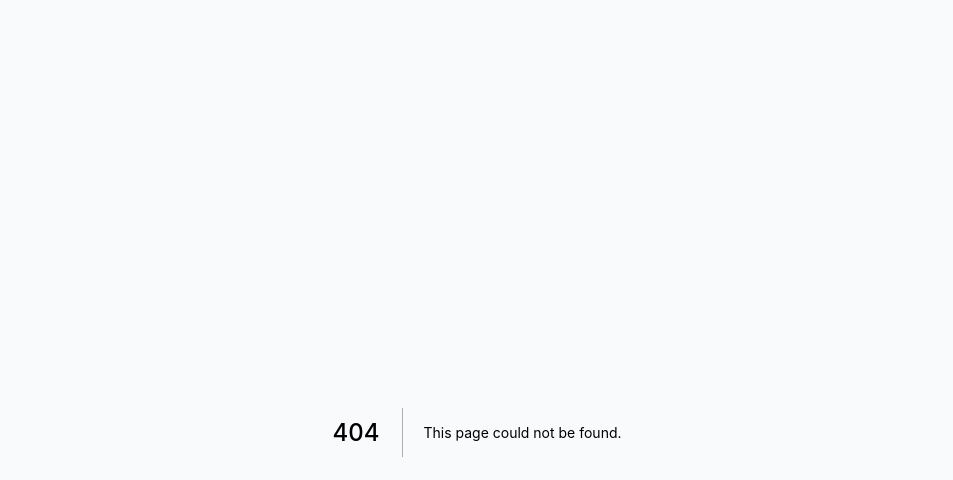
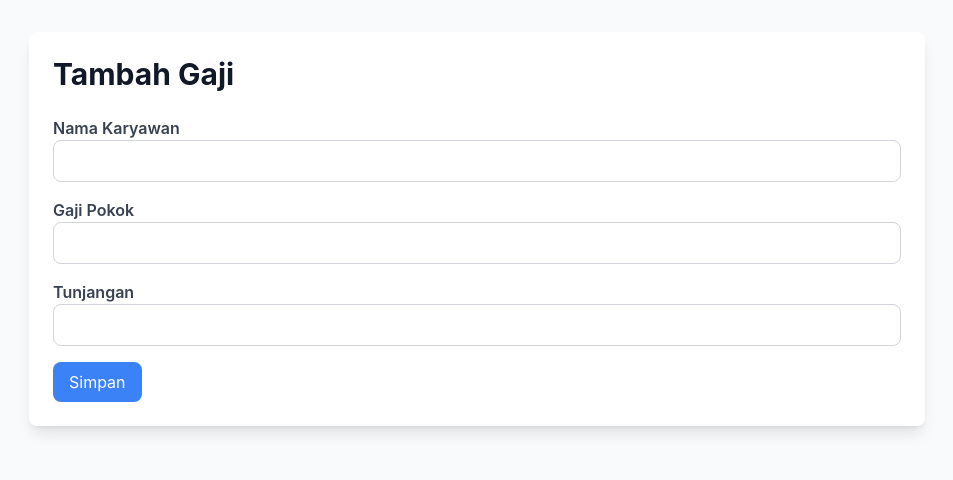
Before and after one commit to AhmadAzkia/karyawan, a Next.js app: page /salaries/add in a window 1280 px wide. Before the commit this address had no page. Shown: the top 480 px of the page, without its empty margins (163-1116 px from the left). Built offline with nearby package versions, Linux system fonts and the light colour scheme.

Commit message:
Add salary management features with API for adding salaries, create salary form component, and enhance salaries page with delete functionality and improved layout

```diff
--- /dev/null
+++ b/app/api/salaries/add.js
@@ -0,0 +1,19 @@
+import { NextResponse } from "next/server";
+import { db } from "@/lib/db"; // Sesuaikan dengan koneksi database
+
+export async function POST(req) {
+  try {
+    const { nama_karyawan, gaji_pokok, tunjangan } = await req.json();
+
+    if (!nama_karyawan || !gaji_pokok || !tunjangan) {
+      return NextResponse.json({ error: "Semua field harus diisi" }, { status: 400 });
+    }
+
+    const result = await db.query("INSERT INTO salaries (nama_karyawan, gaji_pokok, tunjangan) VALUES (?, ?, ?)", [nama_karyawan, gaji_pokok, tunjangan]);
+
+    return NextResponse.json({ message: "Gaji berhasil ditambahkan", id: result.insertId });
+  } catch (error) {
+    console.error("Error adding salary:", error);
+    return NextResponse.json({ error: "Gagal menambah gaji" }, { status: 500 });
+  }
+}
--- a/app/attendance/page.jsx
+++ b/app/attendance/page.jsx
@@ -5,7 +5,9 @@ import { AttendanceStatus } from "@/components/AttendanceStatus";
 
 export default function Attendance() {
   const [attendance, setAttendance] = useState([]);
+  const [filteredAttendance, setFilteredAttendance] = useState([]);
   const [loading, setLoading] = useState(true);
+  const [filterDate, setFilterDate] = useState("");
   const router = useRouter();
   const [userId, setUserId] = useState(null);
 
@@ -28,10 +30,28 @@ export default function Attendance() {
       }
       const data = await res.json();
       setAttendance(data);
+      setFilteredAttendance(data); // Set awal untuk ditampilkan
     } catch (error) {
       console.error("Fetch error:", error);
     } finally {
       setLoading(false);
+    }
+  };
+
+  // 🔍 Filter berdasarkan tanggal
+  const handleFilterChange = (e) => {
+    const selectedDate = e.target.value;
+    setFilterDate(selectedDate);
+
+    if (selectedDate) {
+      const filteredData = attendance.filter((record) => {
+        return (
+          new Date(record.tanggal).toISOString().split("T")[0] === selectedDate
+        );
+      });
+      setFilteredAttendance(filteredData);
+    } else {
+      setFilteredAttendance(attendance); // Jika kosong, tampilkan semua
     }
   };
 
@@ -42,13 +62,28 @@ export default function Attendance() {
           <h1 className="text-3xl font-bold text-center text-gray-900 mb-6">
             Kehadiran Karyawan
           </h1>
+
           {userId && (
             <AttendanceStatus
               userId={userId}
               onAttendanceUpdate={fetchAttendance}
             />
           )}
-          {attendance.length > 0 ? (
+
+          {/* 🔍 Input Filter Tanggal */}
+          <div className="mb-4">
+            <label className="block text-gray-700 font-semibold">
+              Filter Berdasarkan Tanggal:
+            </label>
+            <input
+              type="date"
+              value={filterDate}
+              onChange={handleFilterChange}
+              className="w-50% p-2 mt-2 border border-gray-300 rounded-lg"
+            />
+          </div>
+
+          {filteredAttendance.length > 0 ? (
             <div className="overflow-x-auto mt-6">
               <table className="min-w-full bg-white border border-gray-300 rounded-lg">
                 <thead>
@@ -62,7 +97,7 @@ export default function Attendance() {
                   </tr>
                 </thead>
                 <tbody className="text-gray-600 text-sm font-light">
-                  {attendance.map((record, index) => (
+                  {filteredAttendance.map((record, index) => (
                     <tr
                       key={index}
                       className="border-b border-gray-200 hover:bg-gray-100"
@@ -92,7 +127,7 @@ export default function Attendance() {
             </div>
           ) : (
             <p className="text-center text-gray-600">
-              No attendance records found.
+              Tidak ada data kehadiran ditemukan.
             </p>
           )}
         </div>
--- /dev/null
+++ b/app/salaries/add/form.jsx
@@ -0,0 +1,91 @@
+"use client";
+
+import { useState } from "react";
+import { useRouter } from "next/navigation";
+
+export default function SalaryForm() {
+  const [formData, setFormData] = useState({
+    nama_karyawan: "",
+    gaji_pokok: "",
+    tunjangan: "",
+  });
+
+  const [loading, setLoading] = useState(false);
+  const router = useRouter();
+
+  const handleChange = (e) => {
+    const { name, value } = e.target;
+    setFormData({ ...formData, [name]: value });
+  };
+
+  const handleSubmit = async (e) => {
+    e.preventDefault();
+    setLoading(true);
+
+    try {
+      const res = await fetch("/api/salaries/add", {
+        method: "POST",
+        headers: { "Content-Type": "application/json" },
+        body: JSON.stringify(formData),
+      });
+
+      if (!res.ok) throw new Error("Gagal menambah gaji");
+
+      alert("Gaji berhasil ditambahkan!");
+      router.push("/salaries"); // Redirect ke halaman daftar gaji
+    } catch (error) {
+      console.error(error);
+      alert("Terjadi kesalahan");
+    } finally {
+      setLoading(false);
+    }
+  };
+
+  return (
+    <form onSubmit={handleSubmit} className="space-y-4">
+      <div>
+        <label className="block text-gray-700 font-semibold">Nama Karyawan</label>
+        <input
+          type="text"
+          name="nama_karyawan"
+          value={formData.nama_karyawan}
+          onChange={handleChange}
+          required
+          className="w-full p-2 border border-gray-300 rounded-lg"
+        />
+      </div>
+
+      <div>
+        <label className="block text-gray-700 font-semibold">Gaji Pokok</label>
+        <input
+          type="number"
+          name="gaji_pokok"
+          value={formData.gaji_pokok}
+          onChange={handleChange}
+          required
+          className="w-full p-2 border border-gray-300 rounded-lg"
+        />
+      </div>
+
+      <div>
+        <label className="block text-gray-700 font-semibold">Tunjangan</label>
+        <input
+          type="number"
+          name="tunjangan"
+          value={formData.tunjangan}
+          onChange={handleChange}
+          required
+          className="w-full p-2 border border-gray-300 rounded-lg"
+        />
+      </div>
+
+      <button
+        type="submit"
+        className="px-4 py-2 bg-blue-500 text-white rounded-lg hover:bg-blue-600"
+        disabled={loading}
+      >
+        {loading ? "Menyimpan..." : "Simpan"}
+      </button>
+    </form>
+  );
+}
--- /dev/null
+++ b/app/salaries/add/page.jsx
@@ -0,0 +1,12 @@
+"use client";
+
+import SalaryForm from "./form";
+
+export default function AddSalaryPage() {
+  return (
+    <div className="max-w-4xl mx-auto p-6 bg-white shadow-lg rounded-lg">
+      <h1 className="text-3xl font-bold text-gray-900 mb-6">Tambah Gaji</h1>
+      <SalaryForm />
+    </div>
+  );
+}
--- a/app/salaries/page.jsx
+++ b/app/salaries/page.jsx
@@ -1,20 +1,51 @@
-import { use } from "react";
+"use client"; // Pastikan ini ada untuk menggunakan hooks
 
-async function getSalaries() {
-  const res = await fetch("http://localhost:3000/api/salaries");
-  if (!res.ok) {
-    throw new Error("Failed to fetch salaries");
-  }
-  return res.json();
-}
+import { useState, useEffect } from "react";
+import Link from "next/link";
 
 export default function Salaries() {
-  const salaries = use(getSalaries());
+  const [salaries, setSalaries] = useState([]);
+
+  useEffect(() => {
+    async function fetchSalaries() {
+      try {
+        const res = await fetch("http://localhost:3000/api/salaries");
+        if (!res.ok) throw new Error("Failed to fetch salaries");
+        const data = await res.json();
+        setSalaries(data);
+      } catch (error) {
+        console.error(error);
+      }
+    }
+    fetchSalaries();
+  }, []);
+
+  const handleDelete = async (id_gaji) => {
+    const confirmDelete = window.confirm("Yakin ingin menghapus gaji ini?");
+    if (confirmDelete) {
+      try {
+        await fetch(`http://localhost:3000/api/salaries/delete?id=${id_gaji}`, {
+          method: "DELETE",
+        });
+        setSalaries(salaries.filter((salary) => salary.id_gaji !== id_gaji));
+      } catch (error) {
+        console.error("Error deleting salary:", error);
+      }
+    }
+  };
 
   return (
     <div className="max-w-5xl mx-auto p-6 bg-white shadow-lg rounded-lg">
-      <h1 className="text-3xl font-bold text-center text-gray-900 mb-6">Gaji Karyawan</h1>
-      {Array.isArray(salaries) && salaries.length > 0 ? (
+      <div className="flex justify-between items-center mb-4">
+        <h1 className="text-3xl font-bold text-gray-900">Gaji Karyawan</h1>
+        <Link href="/salaries/add">
+          <button className="px-4 py-2 bg-blue-500 text-white rounded-lg hover:bg-blue-600">
+            Tambah Gaji
+          </button>
+        </Link>
+      </div>
+
+      {salaries.length > 0 ? (
         <div className="overflow-x-auto">
           <table className="min-w-full bg-white border border-gray-300 rounded-lg">
             <thead>
@@ -23,15 +54,29 @@ export default function Salaries() {
                 <th className="py-3 px-6 text-left">Nama Karyawan</th>
                 <th className="py-3 px-6 text-left">Gaji Pokok</th>
                 <th className="py-3 px-6 text-left">Tunjangan</th>
+                <th className="py-3 px-6 text-left">Aksi</th>
               </tr>
             </thead>
             <tbody className="text-gray-600 text-sm font-light">
-              {salaries.map((salary, index) => (
-                <tr key={index} className="border-b border-gray-200 hover:bg-gray-100">
+              {salaries.map((salary) => (
+                <tr key={salary.id_gaji} className="border-b border-gray-200 hover:bg-gray-100">
                   <td className="py-3 px-6 text-left">{salary.id_gaji}</td>
                   <td className="py-3 px-6 text-left font-semibold">{salary.nama_karyawan}</td>
                   <td className="py-3 px-6 text-left">Rp {salary.gaji_pokok.toLocaleString("id-ID")}</td>
                   <td className="py-3 px-6 text-left">Rp {salary.tunjangan.toLocaleString("id-ID")}</td>
+                  <td className="py-3 px-6 text-left flex space-x-2">
+                    <Link href={`/salaries/edit/${salary.id_gaji}`}>
+                      <button className="px-3 py-1 bg-yellow-500 text-white rounded-lg hover:bg-yellow-600">
+                        Edit
+                      </button>
+                    </Link>
+                    <button
+                      onClick={() => handleDelete(salary.id_gaji)}
+                      className="px-3 py-1 bg-red-500 text-white rounded-lg hover:bg-red-600"
+                    >
+                      Hapus
+                    </button>
+                  </td>
                 </tr>
               ))}
             </tbody>
```
Also changed, not shown: app/absensi/page.jsx (added).
